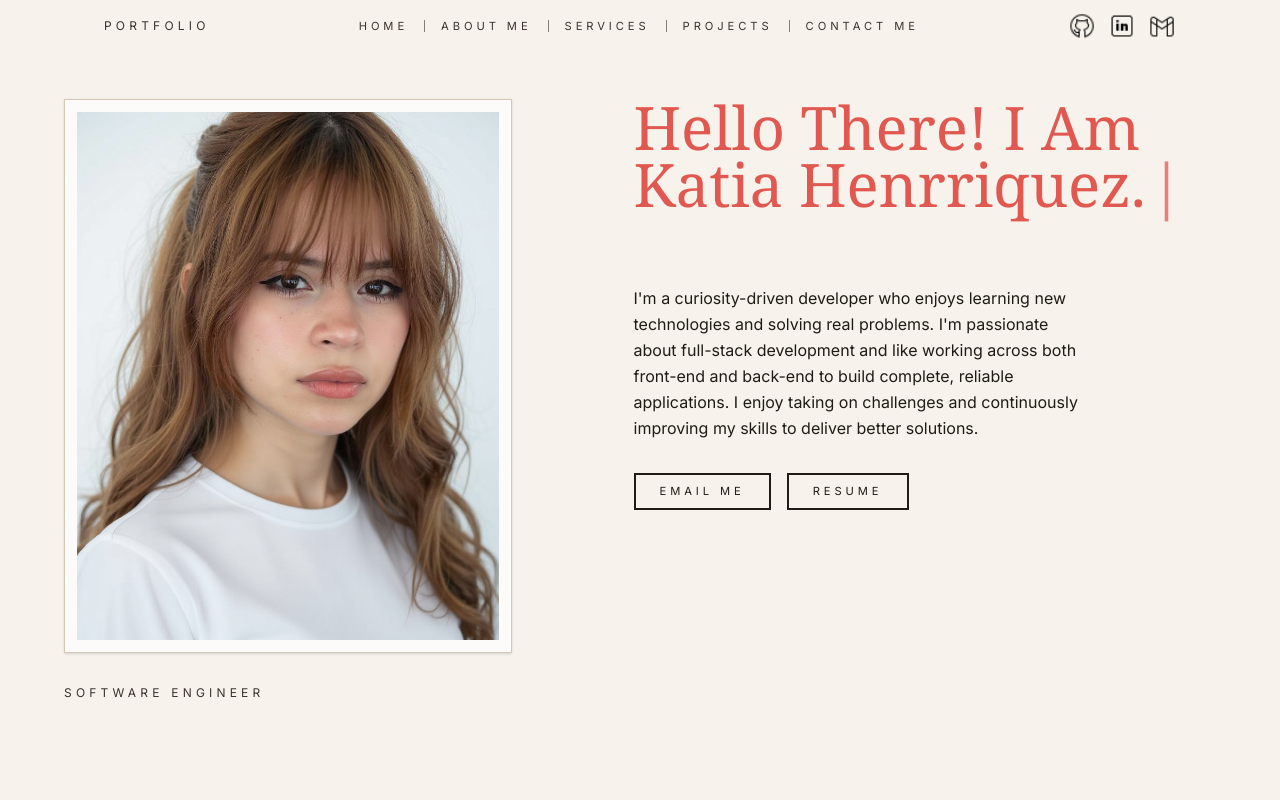
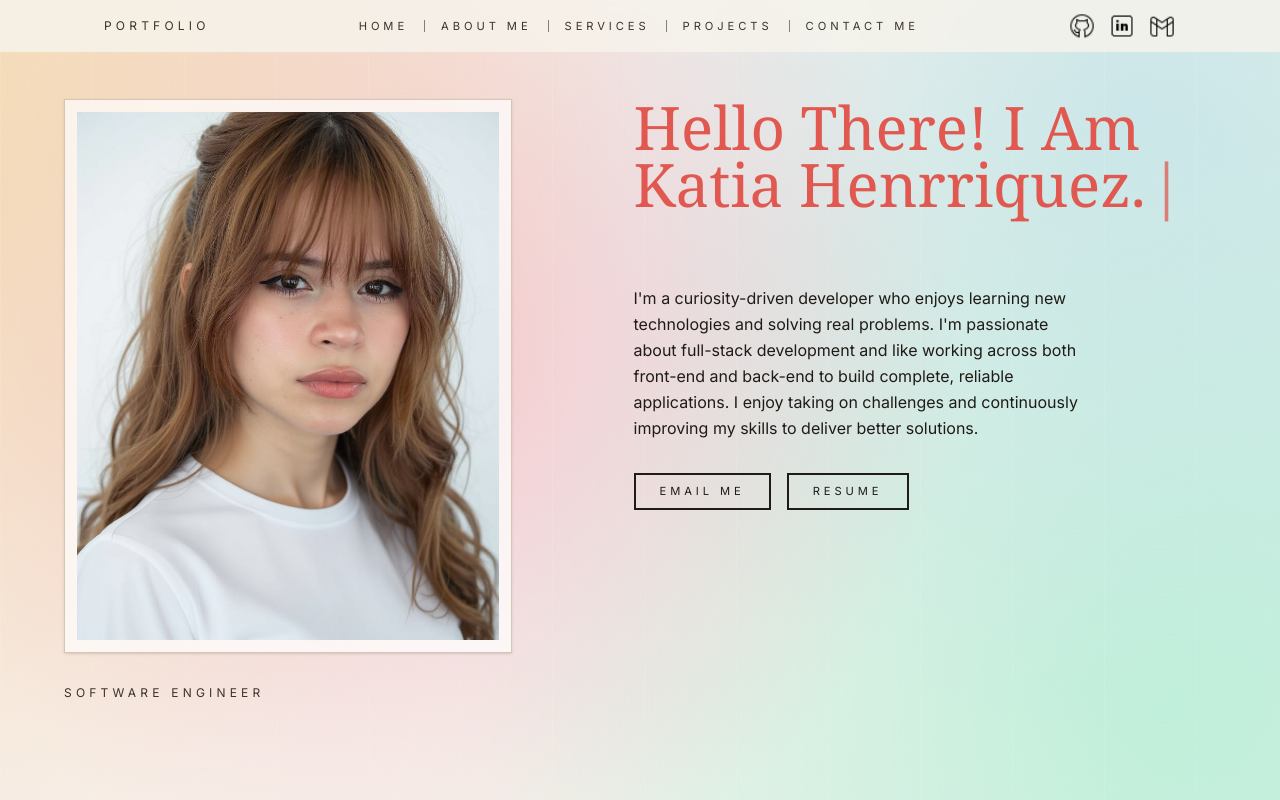
Before and after one commit to K41L3r14/portfolio, a Next.js app in the folder portfolio/: page / in a window 1280 px wide. Built offline with nearby package versions, Linux system fonts and the light colour scheme.

Commit message:
updated background to be a faded pastel mesh with more colors and a smoother animation.

```diff
--- a/portfolio/src/app/globals.css
+++ b/portfolio/src/app/globals.css
@@ -79,3 +79,52 @@ body {
     animation: none;
   }
 }
+
+@keyframes pastelMeshShift {
+  0% {
+    transform: scale(1) translate3d(0, 0, 0);
+  }
+  50% {
+    transform: scale(1.08) translate3d(-2%, 1%, 0);
+  }
+  100% {
+    transform: scale(1.04) translate3d(2%, -1.5%, 0);
+  }
+}
+
+@keyframes pastelStripePulse {
+  0% {
+    opacity: 0.2;
+  }
+  100% {
+    opacity: 0.34;
+  }
+}
+
+.pastel-mesh {
+  background:
+    radial-gradient(circle at 8% 20%, rgba(240, 207, 140, 0.5) 0%, rgba(241, 164, 142, 0) 42%),
+    radial-gradient(circle at 38% 45%, rgba(240, 172, 191, 0.58) 0%, rgba(244, 191, 205, 0) 45%),
+    radial-gradient(circle at 80% 22%, rgba(186, 223, 233, 0.58) 0%, rgba(186, 223, 233, 0) 40%),
+    radial-gradient(circle at 82% 78%, rgba(157, 238, 201, 0.5) 0%, rgba(181, 232, 209, 0) 42%),
+    linear-gradient(110deg, #f9e5db 0%, #f7f3ec 46%, #d8f0ea 100%);
+  animation: pastelMeshShift 20s ease-in-out infinite alternate;
+}
+
+.pastel-stripes {
+  background: repeating-linear-gradient(
+    90deg,
+    rgba(255, 255, 255, 0.26) 0px,
+    rgba(255, 255, 255, 0.26) 1px,
+    rgba(255, 255, 255, 0) 1px,
+    rgba(255, 255, 255, 0) 92px
+  );
+  animation: pastelStripePulse 4.8s ease-in-out infinite alternate;
+}
+
+@media (prefers-reduced-motion: reduce) {
+  .pastel-mesh,
+  .pastel-stripes {
+    animation: none;
+  }
+}
--- a/portfolio/src/app/page.tsx
+++ b/portfolio/src/app/page.tsx
@@ -67,12 +67,23 @@ export default function Home() {
   return (
     <main
       ref={mainRef}
-      className="min-h-screen h-screen snap-y snap-mandatory overflow-y-auto scroll-smooth text-[#1f1b17]"
+      className="relative isolate min-h-screen h-screen snap-y snap-mandatory overflow-y-auto scroll-smooth text-[#1f1b17]"
       style={{ backgroundColor: "#f7f3ec" } as CSSProperties}
     >
+      <div
+        aria-hidden="true"
+        className="pointer-events-none fixed inset-0 z-0 overflow-hidden"
+      >
+        <div className="pastel-mesh absolute inset-[-14%]" />
+        <div className="pastel-stripes absolute inset-0" />
+      </div>
+
       <header
         className="fixed left-0 right-0 top-0 z-30"
-        style={{ backgroundColor: "#f7f3ec" }}
+        style={{
+          backgroundColor: "rgba(247, 243, 236, 0.82)",
+          backdropFilter: "blur(6px)",
+        }}
       >
         <div className="mx-auto flex w-full max-w-6xl flex-col items-center gap-4 px-6 py-2 sm:flex-row sm:justify-between sm:px-8 sm:py-3 lg:px-10">
           <span className="text-xs uppercase tracking-[0.35em] text-[#3b332b]">
@@ -117,6 +128,7 @@ export default function Home() {
         </div>
       </header>
 
+      <div className="relative z-10">
         <section
           id="home"
           className="min-h-screen snap-start px-4 py-16 flex items-center"
@@ -179,7 +191,7 @@ export default function Home() {
           ref={aboutSectionRef}
           className="min-h-screen snap-start px-4 py-16 text-[#1f1b17] flex items-center justify-center"
           style={{
-          backgroundColor: isAboutInView ? "#ec746c" : "#f7f3ec",
+            backgroundColor: isAboutInView ? "#ec746c" : "transparent",
             transition: "background-color 700ms ease",
           }}
         >
@@ -191,7 +203,7 @@ export default function Home() {
         <section
           id="services"
           className="min-h-screen snap-start px-4 py-16 text-[#1f1b17] flex items-center justify-center"
-        style={{ backgroundColor: "#f7f3ec" }}
+          style={{ backgroundColor: "transparent" }}
         >
           <div className="mx-auto flex w-full max-w-4xl items-center justify-center">
             <ServicesPage />
@@ -201,7 +213,7 @@ export default function Home() {
         <section
           id="projects"
           className="min-h-screen snap-start px-4 py-16 text-[#1f1b17] flex items-center justify-center"
-        style={{ backgroundColor: "#f7f3ec" }}
+          style={{ backgroundColor: "transparent" }}
         >
           <div className="mx-auto flex w-full max-w-4xl items-center justify-center">
             <ProjectsPage />
@@ -211,12 +223,13 @@ export default function Home() {
         <section
           id="contactMe"
           className="min-h-screen snap-start px-4 py-16 text-[#1f1b17] flex items-center justify-center"
-        style={{ backgroundColor: "#f7f3ec" }}
+          style={{ backgroundColor: "transparent" }}
         >
           <div className="mx-auto flex w-full max-w-6xl items-center justify-center">
             <ContactMePage />
           </div>
         </section>
+      </div>
     </main>
   );
 }
```
Lines whose indentation alone changed are shown as unchanged.
